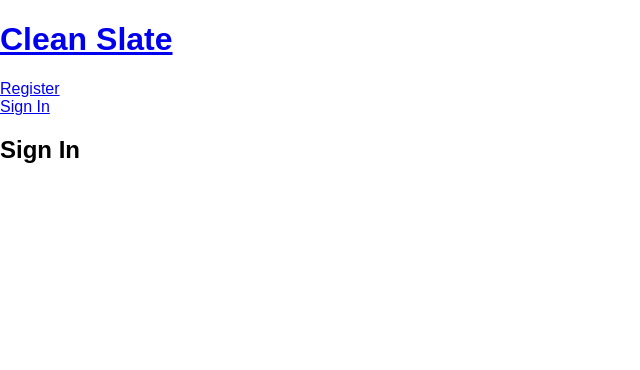
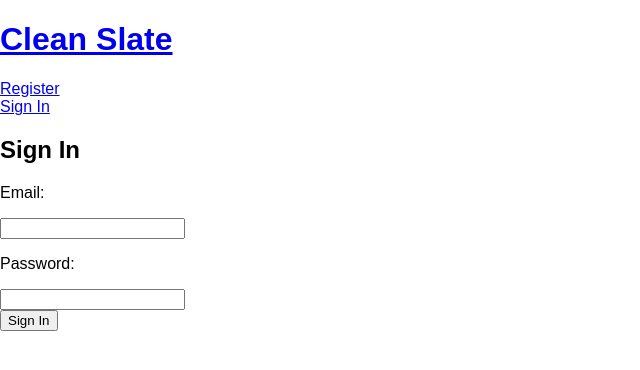
Before and after one commit to kylecorbelli/clean-slate-web, a React (Create React App) app: page /signin in a window 1280 px wide. Shown: the top 370 px of the page, without its empty margins (0-640 px from the left). Built offline with nearby package versions, Linux system fonts and the light colour scheme.

Commit message:
Add sign in form and function

```diff
--- a/src/Routes.tsx
+++ b/src/Routes.tsx
@@ -6,7 +6,7 @@ import {
 import App from './components/App'
 import SiteHeaderConnected from './containers/SiteHeaderConnected'
 import RegisterScreenConnected from './containers/RegisterScreenConnected'
-import SignInScreen from './components/SignInScreen'
+import SignInScreenConnected from './containers/SignInScreenConnected'
 
 const Routes = (): JSX.Element => (
   <Router>
@@ -14,7 +14,7 @@ const Routes = (): JSX.Element => (
       <SiteHeaderConnected />
       <Route exact={true} path="/" component={App} />
       <Route path="/register" component={RegisterScreenConnected} />
-      <Route path="/signin" component={SignInScreen} />
+      <Route path="/signin" component={SignInScreenConnected} />
     </div>
   </Router>
 )
--- /dev/null
+++ b/src/components/SignInScreen/SignInScreen.css
@@ -0,0 +1,3 @@
+.SignInScreen__form-errors {
+  color: red;
+}
--- a/src/components/SignInScreen/SignInScreen.tsx
+++ b/src/components/SignInScreen/SignInScreen.tsx
@@ -1,10 +1,110 @@
 import * as React from 'react'
+import { Dispatch } from 'redux'
+import { UserSignInCredentials } from '../../redux/types'
+import './SignInScreen.css'
 
-export default class SignInScreen extends React.Component {
+interface Props {
+  readonly signInUser: (userSignInCredentials: UserSignInCredentials) => (dispatch: Dispatch<{}>) => Promise<void>
+  readonly history: {
+    readonly replace: (path: string) => void
+  }
+}
+
+interface State {
+  readonly email: string
+  readonly password: string
+  readonly formErrors: Array<string>
+}
+
+export default class SignInScreen extends React.Component<Props, State> {
+  public constructor (props: Props) {
+    super(props)
+    this.state = {
+      email: '',
+      password: '',
+      formErrors: [],
+    }
+    this.updateEmail = this.updateEmail.bind(this)
+    this.updatePassword = this.updatePassword.bind(this)
+    this.submitForm = this.submitForm.bind(this)
+  }
+
+  public updateEmail (event: React.ChangeEvent<HTMLInputElement>): void {
+    this.setState({
+      email: event.currentTarget.value,
+    })
+  }
+
+  public updatePassword (event: React.ChangeEvent<HTMLInputElement>): void {
+    this.setState({
+      password: event.currentTarget.value,
+    })
+  }
+
+  public async submitForm (event: React.FormEvent<HTMLFormElement>): Promise<void> {
+    event.preventDefault()
+    const {
+      email,
+      password,
+    } = this.state
+    const {
+      history,
+      signInUser,
+    } = this.props
+    const userSignInCredentials: UserSignInCredentials = {
+      email,
+      password,
+    }
+    try {
+      await signInUser(userSignInCredentials)
+      history.replace('/')
+    } catch (error) {
+      this.setState({
+        formErrors: error.response.data.errors,
+      })
+    }
+    console.log('submitting form')
+  }
+
   public render (): JSX.Element {
+    const {
+      formErrors,
+    } = this.state
+    const hasFormErrors: boolean = Boolean(formErrors.length)
     return (
       <div className="SignInScreen">
         <h2>Sign In</h2>
+        <form className="SignInScreen__form" onSubmit={this.submitForm}>
+          <div className="SignInScreen__input-group">
+            <label>
+              <p>Email:</p>
+              <input
+                type="email"
+                className="SignInScreen__input-field"
+                onChange={this.updateEmail}
+              />
+            </label>
+          </div>
+          <div className="SignInScreen__input-group">
+            <label>
+              <p>Password:</p>
+              <input
+                type="password"
+                className="SignInScreen__input-field"
+                onChange={this.updatePassword}
+              />
+            </label>
+          </div>
+          {hasFormErrors &&
+            <ul>
+              {formErrors.map((errorMessage, index) => (
+                <li className="SignInScreen__form-errors" key={`form-error-${index}`}>
+                  {errorMessage}
+                </li>
+              ))}
+            </ul>}
+          <button className="SignInScreen__form-submit-button">Sign In</button>
+        </form>
       </div>
     )
   }
--- a/src/components/SiteHeader/SiteHeader.tsx
+++ b/src/components/SiteHeader/SiteHeader.tsx
@@ -21,7 +21,7 @@ const SiteHeader = ({
       {isLoggedIn && (
         <p>Welcome {firstName}!</p>
       )}
-      {!isLoggedIn && !isLoading && (
+      {!isLoggedIn && (
         <div>
           <Link to="/register">Register</Link>
           <br />
--- /dev/null
+++ b/src/containers/SignInScreenConnected.tsx
@@ -0,0 +1,8 @@
+import { connect } from 'react-redux'
+import SignInScreen from '../components/SignInScreen'
+import { signInUser } from '../redux/actions'
+
+export default connect(
+  null,
+  { signInUser }
+)(SignInScreen)
--- a/src/redux/actions/index.ts
+++ b/src/redux/actions/index.ts
@@ -4,18 +4,25 @@ import { Dispatch } from 'redux'
 import {
   UserAttributes,
   UserRegistrationDetails,
+  UserSignInCredentials,
   REGISTRATION_REQUEST_SENT,
   REGISTRATION_REQUEST_SUCCEEDED,
   REGISTRATION_REQUEST_FAILED,
   VERIFY_TOKEN_REQUEST_SENT,
   VERIFY_TOKEN_REQUEST_SUCCEEDED,
   VERIFY_TOKEN_REQUEST_FAILED,
+  SIGNIN_REQUEST_SENT,
+  SIGNIN_REQUEST_SUCCEEDED,
+  SIGNIN_REQUEST_FAILED,
   RegistrationRequestSentAction,
   RegistrationRequestSucceededAction,
   RegistrationRequestFailedAction,
   VerifyTokenRequestSentAction,
   VerifyTokenRequestSucceededAction,
   VerifyTokenRequestFailedAction,
+  SignInRequestSentAction,
+  SignInRequestSucceededAction,
+  SignInRequestFailedAction,
 } from '../types'
 import {
   AuthResponse,
@@ -91,7 +98,7 @@ export const verifyTokenRequestFailed = (): VerifyTokenRequestFailedAction => ({
 
 export const verifyToken = (
   verificationParams: VerificationParams,
-) => async function(dispatch: Dispatch<{}>): Promise<void> {
+) => async function (dispatch: Dispatch<{}>): Promise<void> {
   dispatch(verifyTokenRequestSent())
   try {
     const response = await axios({
@@ -110,3 +117,48 @@ export const verifyToken = (
     dispatch(verifyTokenRequestFailed())
   }
 }
+
+export const signInRequestSent = (): SignInRequestSentAction => ({
+  type: SIGNIN_REQUEST_SENT,
+})
+
+export const signInRequestSucceeded = (userAttributes: UserAttributes): SignInRequestSucceededAction => ({
+  type: SIGNIN_REQUEST_SUCCEEDED,
+  payload: {
+    userAttributes,
+  },
+})
+
+export const signInRequestFailed = (): SignInRequestFailedAction => ({
+  type: SIGNIN_REQUEST_FAILED,
+})
+
+export const signInUser = (
+  userSignInCredentials: UserSignInCredentials,
+) => async function (dispatch: Dispatch<{}>): Promise<void> {
+  dispatch(signInRequestSent())
+  const {
+    email,
+    password,
+  } = userSignInCredentials
+  try {
+    const response = await axios({
+      method: 'POST',
+      url: `${authUrl}/sign_in`,
+      data: {
+        email,
+        password,
+      },
+    })
+    setAuthHeaders(response.headers)
+    persistAuthHeadersInLocalStorage(response.headers)
+    const { name } = response.data.data
+    const userAttributes: UserAttributes = {
+      firstName: name,
+    }
+    dispatch(signInRequestSucceeded(userAttributes))
+  } catch (error) {
+    dispatch(signInRequestFailed())
+    throw error
+  }
+}
--- a/src/redux/reducers/current-user/index.ts
+++ b/src/redux/reducers/current-user/index.ts
@@ -7,6 +7,9 @@ import {
   VERIFY_TOKEN_REQUEST_SENT,
   VERIFY_TOKEN_REQUEST_SUCCEEDED,
   VERIFY_TOKEN_REQUEST_FAILED,
+  SIGNIN_REQUEST_SENT,
+  SIGNIN_REQUEST_SUCCEEDED,
+  SIGNIN_REQUEST_FAILED,
 } from '../../types'
 import initialState from '../../initial-state'
 
@@ -18,12 +21,14 @@ const currentUser = (state: User = initialUser, action: ReduxAction): User => {
   switch (action.type) {
     case REGISTRATION_REQUEST_SENT:
     case VERIFY_TOKEN_REQUEST_SENT:
+    case SIGNIN_REQUEST_SENT:
       return {
         ...state,
         isLoading: true,
       }
     case REGISTRATION_REQUEST_SUCCEEDED:
     case VERIFY_TOKEN_REQUEST_SUCCEEDED:
+    case SIGNIN_REQUEST_SUCCEEDED:
       const { userAttributes } = action.payload
       return {
         ...state,
@@ -33,6 +38,7 @@ const currentUser = (state: User = initialUser, action: ReduxAction): User => {
       }
     case REGISTRATION_REQUEST_FAILED:
     case VERIFY_TOKEN_REQUEST_FAILED:
+    case SIGNIN_REQUEST_FAILED:
       return {
         ...state,
         isLoading: false,
--- a/src/redux/types.ts
+++ b/src/redux/types.ts
@@ -30,11 +30,25 @@ export const VERIFY_TOKEN_REQUEST_SUCCEEDED: VERIFY_TOKEN_REQUEST_SUCCEEDED = 'V
 export type VERIFY_TOKEN_REQUEST_FAILED = 'VERIFY_TOKEN_REQUEST_FAILED'
 export const VERIFY_TOKEN_REQUEST_FAILED: VERIFY_TOKEN_REQUEST_FAILED = 'VERIFY_TOKEN_REQUEST_FAILED'
 
+export type SIGNIN_REQUEST_SENT = 'SIGNIN_REQUEST_SENT'
+export const SIGNIN_REQUEST_SENT: SIGNIN_REQUEST_SENT = 'SIGNIN_REQUEST_SENT'
+
+export type SIGNIN_REQUEST_SUCCEEDED = 'SIGNIN_REQUEST_SUCCEEDED'
+export const SIGNIN_REQUEST_SUCCEEDED: SIGNIN_REQUEST_SUCCEEDED = 'SIGNIN_REQUEST_SUCCEEDED'
+
+export type SIGNIN_REQUEST_FAILED = 'SIGNIN_REQUEST_FAILED'
+export const SIGNIN_REQUEST_FAILED: SIGNIN_REQUEST_FAILED = 'SIGNIN_REQUEST_FAILED'
+
 export interface UserRegistrationDetails {
   readonly firstName: string
   readonly email: string
   readonly password: string
   readonly passwordConfirmation: string
+}
+
+export interface UserSignInCredentials {
+  readonly email: string
+  readonly password: string
 }
 
 export interface RegistrationRequestSentAction {
@@ -67,9 +81,27 @@ export interface VerifyTokenRequestFailedAction {
   readonly type: VERIFY_TOKEN_REQUEST_FAILED
 }
 
+export interface SignInRequestSentAction {
+  readonly type: SIGNIN_REQUEST_SENT
+}
+
+export interface SignInRequestSucceededAction {
+  readonly type: SIGNIN_REQUEST_SUCCEEDED
+  readonly payload: {
+    readonly userAttributes: UserAttributes
+  }
+}
+
+export interface SignInRequestFailedAction {
+  readonly type: SIGNIN_REQUEST_FAILED
+}
+
 export type ReduxAction = RegistrationRequestSentAction
   | RegistrationRequestSucceededAction
   | RegistrationRequestFailedAction
   | VerifyTokenRequestSentAction
   | VerifyTokenRequestSucceededAction
   | VerifyTokenRequestFailedAction
+  | SignInRequestSentAction
+  | SignInRequestSucceededAction
+  | SignInRequestFailedAction
```
Also changed, not shown: src/components/RegisterScreen/RegisterScreen.tsx (+4 -4 lines), 1 other file (tests, documents, lock files or other folders).
